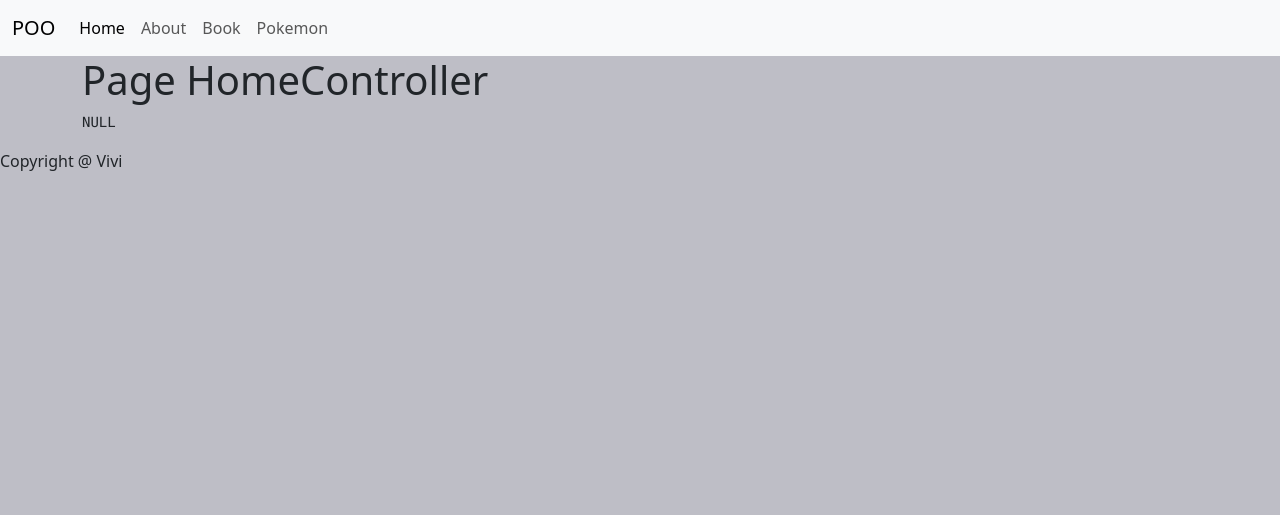
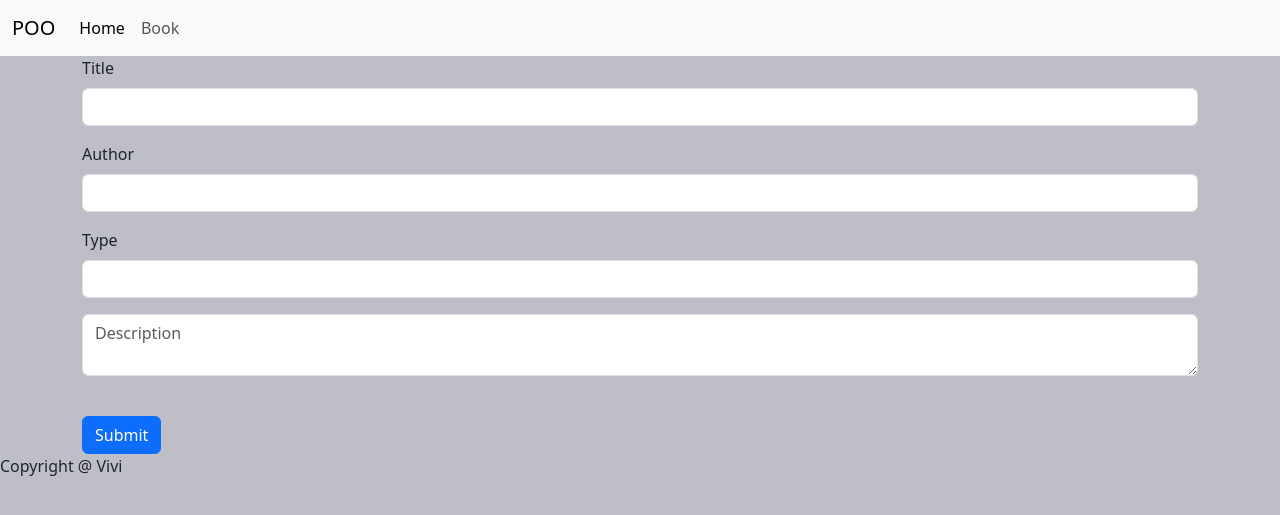
Before and after one commit to lana-12/PDO, a PHP site: the page made by index.php in a window 1280 px wide. Shown: the top 515 px of the page. Run offline with PHP 8.4, Linux system fonts and the light colour scheme; data that the repository does not hold is empty.

Commit message:
setting up the crud

```diff
--- a/asset/css/style.css
+++ b/asset/css/style.css
@@ -1,3 +1,9 @@
 body {
     background-color: #bebec6;
 }
+
+
+.showBook {
+    border: solid #fff 2px;
+    padding: 10px;
+}
--- a/src/Controller/Book.php
+++ b/src/Controller/Book.php
@@ -18,7 +18,6 @@ class Book extends AbstractController{
         $view->setHtml('book.php');
         $view->setFooter('footer.html');
 
-
         $view->render([
             'flash' => $this->getFlashMessage(),
             'titlePage' => 'Page BookController',
@@ -26,17 +25,69 @@ class Book extends AbstractController{
         ]);
     }
 
+    public function showBook()
+    {
+        $view = new Views();
+        $id = $_GET['id'];
+        $book = Books::getById($id);
+        $view->setHead('head.html');
+        $view->setHeader('header.html');
+        $view->setHtml('show.php');
+        $view->setFooter('footer.html');
+
+        $view->render([
+            'flash' => $this->getFlashMessage(),
+            'titlePage' => 'Page ShowBookController',
+            'book' => $book,
+        ]);
+    }
+    public function create()
+    {
+        if (isset($_POST['submit'])) {
+            if (isset($_POST['title']) && $_POST['title'] !== "") {
+                if (isset($_POST['author']) && $_POST['author'] !== "") {
+                    if (isset($_POST['type']) && $_POST['type'] !== "") {
+                        if (isset($_POST['description']) && $_POST['description'] !== "") {
+
+                            $result = false;
+                            $result = Books::create([
+                                'title' => $_POST['title'],
+                                'author' => $_POST['author'],
+                                'type' => $_POST['type'],
+                                'description' => $_POST['description'],
+                            ]);
+
+                            if ($result) {
+                                $this->setFlashMessage("Le livre a été bien créé", "success");
+                            }
+                        }
+                    }
+                }
+            }
+        }
+
+        $view = new Views();
+        $view->setHead('head.html');
+        $view->setHeader('header.html');
+        $view->setHtml('createBook.php');
+        $view->setFooter('footer.html');
+
+        $view->render([
+            'flash' => $this->getFlashMessage(),
+            'titlePage' => 'Page BookController',
+        ]);
+    }
 
     public function delete()
     {
         $result = false;
-        $this->setFlashMessage('Aucun enregistrement ne correspond', 'error');
+        $this->setFlashMessage('Aucun livre ne correspond', 'error');
         if (isset($_GET['id'])) {
             $id = $_GET['id'];
             $result = Books::delete($id);
         }
         if ($result) {
-            $this->setFlashMessage("L'enregistrement a bien été supprimé", "success");
+            $this->setFlashMessage("Le livre a bien été supprimé", "success");
         }
         $this->index();
 
@@ -46,7 +97,48 @@ class Book extends AbstractController{
     {
         $id = $_GET['id'];
         $book = Books::getById($id);
+        // Vérifie si un livre avec $id existe sinon je le redirige vers controller=book + method=index
+        if (!$book) {
 
+            http_response_code(404);
+
+            //Redirection vers controller de mon choix, ici c'est Controller/Book.php
+            header('Location: /?controller=book');
+        }
+
+        if (isset($_POST['submit'])) {
+            if (isset($_POST['title']) && $_POST['title'] !== "") {
+                    if (isset($_POST['author']) && $_POST['author'] !== "") {
+                            if (isset($_POST['type']) && $_POST['type'] !== "") {
+                                if (isset($_POST['description']) && $_POST['description'] !== "") {
+
+                            $result = false;
+                            $this->setFlashMessage('Aucun enregistrement ne correspond', 'error');
+                            if (isset($_GET['id'])) {
+                                // $id = $_GET['id'];
+                                $result = Books::update(
+                                    $_GET['id'],
+                                    [
+                                        'title' => $_POST['title'],
+                                        'author' => $_POST['author'],
+                                        'type' => $_POST['type'],
+                                        'description' => $_POST['description'],
+                                    ]
+                                );
+                            }
+                            if ($result) {
+                                $this->setFlashMessage("Votre Livre a été bien modifié", "success");
+                                // $this->index();
+                                header('Location: /?controller=book');
+                            }
+                        }
+                    }
+                }
+            }
+        }
+
+        $id = $_GET['id'];
+        $book = Books::getById($id);
         $view = new Views();
         $view->setHead('head.html');
         $view->setHeader('header.html');
@@ -60,70 +152,4 @@ class Book extends AbstractController{
         ]);
     }
 
-    public function update()
-    {
-        $id = $_GET['id'];
-        $book = Books::getById($id);
-        MyFunction::dump('LAAAAA: ' . $id);
-
-
-
-        // Vérifie si un livre avec $id existe sinon je le redirige vers controller=book + method=index
-        if (!$book) {
-
-            http_response_code(404);
-
-            //Redirection vers controller de mon choix, ici c'est Controller/Book.php
-            header('Location: /?controller=book');
-        }
-        // $result = Books::update(
-        //     $id,
-        //     [
-        //         'title' => $_POST['title'],
-        //         'author' => $_POST['author'],
-        //         'type' => $_POST['type'],
-        //         'description' => $_POST['description'],
-        //     ]
-        // );
-
-        // var_dump($result);
-        // die;
-
-        if (isset($_POST['submit'])) {
-            // var_dump($_POST['description']);
-            echo 'hello';
-            if (isset($_POST['title']) && $_POST['title'] !== "") {
-                echo 'hello';
-                if (isset($_POST['author']) && $_POST['author'] !== "") {
-                    echo 'hello';
-                    if (isset($_POST['type']) && $_POST['type'] !== "") {
-                        echo 'hello';
-                        if (isset($_POST['description']) && $_POST['description'] !== "") {
-                            echo 'hello';
-
-                            $result = false;
-                            $this->setFlashMessage('Aucun enregistrement ne correspond', 'error');
-                            if (isset($_GET['id'])) {
-                                // $id = $_GET['id'];
-                                $result = Books::update(
-                                    $id,
-                                    [
-                                        'title' => $_POST['title'],
-                                        'author' => $_POST['author'],
-                                        'type' => $_POST['typeR'],
-                                        'description' => $_POST['description'],
-                                    ]
-                                );
-                            }
-                            if ($result) {
-                                $this->setFlashMessage("Votre compte a été bien modifié", "success");
-                                $this->index();
-                            }
-                        }
-                    }
-                }
-            }
-        }
-
-    }
 }
--- a/src/Controller/Home.php
+++ b/src/Controller/Home.php
@@ -14,8 +14,7 @@ class Home extends AbstractController{
     public function index()
     {
         $view = new Views();
-        $books = Books::getAll();
-        $id = Books::getById(3);
+
         $view->setHead('head.html');
         $view->setHeader('header.html');
         $view->setHtml('index.php');
@@ -25,8 +24,6 @@ class Home extends AbstractController{
         $view->render([
             'flash' => $this->getFlashMessage(),
             'titlePage' => 'Page HomeController',
-            'books' => $books,
-            'id'=> $id,
         ]);
     }
 
--- a/src/Entity/Model.php
+++ b/src/Entity/Model.php
@@ -2,6 +2,7 @@
 
 namespace Vivi\PDO\Entity;
 
+use PDO;
 use Vivi\PDO\Kernel\DataBase;
 use Vivi\PDO\Utils\MyFunction;
 
@@ -77,85 +78,59 @@ private static function Execute($sql, array $attributes =null)
     }
 
 
-    public static function insert(array $datas)
+    // public static function insert(array $datas)
+    // {
+    //     $sql = "insert into " . self::getEntityName() . " values (NULL,";
+    //     $count = count($datas);
+    //     $i = 1;
+    //     foreach ($datas as $data) {
+    //         if ($i < $count) {
+    //             $sql .= "'$data',";
+    //         } else {
+    //             $sql .= "'$data'";
+    //         }
+    //         $i++;
+    //     }
+    //     $sql .= ")";
+    //     return DataBase::getInstance()->exec($sql);
+    // }
+
+    public static function create($data)
     {
-        $sql = "insert into " . self::getEntityName() . " values (NULL,";
-        $count = count($datas);
-        $i = 1;
-        foreach ($datas as $data) {
-            if ($i < $count) {
-                $sql .= "'$data',";
-            } else {
-                $sql .= "'$data'";
-            }
-            $i++;
-        }
-        $sql .= ")";
-        return DataBase::getInstance()->exec($sql);
+        $db = Database::getInstance();
+        $sql = "INSERT INTO " . self::getEntityName() . "(title, author, type, description) VALUES (:title, :author, :type, :description)";
+        $stmt = $db->prepare($sql);
+
+        $stmt->bindParam(':title', $data['title'], PDO::PARAM_STR);
+        $stmt->bindParam(':author', $data['author'], PDO::PARAM_STR);
+        $stmt->bindParam(':type', $data['type'], PDO::PARAM_STR);
+        $stmt->bindParam(':description', $data['description'], PDO::PARAM_STR);
+
+        return $stmt->execute();
     }
 
 
-// My function qui marche
     public static function delete(int $id)
     {
         $sql = "delete from " . self::getEntityName() . " where id= ?";
-        var_dump($sql);
-        die();
         return self::Execute($sql, [$id]);
     }
 
-    //Fonction Hervé
-    // public static function delete(int $id)
-    // {
-    //     $sql = "delete from " . self::getEntityName() . " where id=$id";
-    //     return DataBase::getInstance()->exec($sql);
-    // }
+    public static function update(int $id, array $data)
+    {
 
+        $db = Database::getInstance();
+        $sql = "UPDATE " . self::getEntityName() . " SET title= :title, author= :author, type= :type, description = :description WHERE id= :id";
+        $stmt = $db->prepare($sql);
 
+        $stmt->bindValue(':title', $data['title'],PDO::PARAM_STR);
+        $stmt->bindValue(':author', $data['author'],PDO::PARAM_STR);
+        $stmt->bindValue(':type', $data['type'],PDO::PARAM_STR);
+        $stmt->bindValue(':description', $data['description'],PDO::PARAM_STR);
+        $stmt->bindValue(':id', $id ,PDO::PARAM_STR);
 
-    public static function update(int $id, array $datas)
-    {
-        MyFunction::dump($datas);
-        // die;
-
-        $sql = "update " . self::getEntityName() . " set ";
-        $count = count($datas);
-        $i = 1;
-        foreach ($datas as $key => $value) {
-            if ($i < $count) {
-                $sql .= "$key=':$value',";
-            } else {
-                $sql .= "$key='$value',";
-            }
-            $i++;
-        }
-        $sql .= " where id=$id";
-      var_dump($sql);
-      die;
-        return DataBase::getInstance()->exec($sql);
+        return $stmt->execute();
     }
-    // public static function update(int $id, array $datas)
-    // {
-    //     $sql = "update " . self::getEntityName() . " set ";
-    //     $count = count($datas);
-    //     $i = 1;
-    //     foreach ($datas as $key => $value) {
-    //         if ($i < $count) {
-    //             $sql .= "$key=':$value'";
-    //         } else {
-    //             $sql .= "$key='$value',";
-    //         }
-    //         $i++;
-    //     }
-    //     $sql .= " where id=$id";
-
-    //     return DataBase::getInstance()->exec($sql);
-    // }
-
-
-
-
-
 
 
 
--- a/src/Templates/navBar.html
+++ b/src/Templates/navBar.html
@@ -18,13 +18,7 @@
                     <a class="nav-link active" aria-current="page" href="/">Home</a>
                 </li>
                 <li class="nav-item">
-                    <a class="nav-link" href="index.php?controller=About">About</a>
-                </li>
-                <li class="nav-item">
                     <a class="nav-link" href="index.php?controller=Book">Book</a>
-                </li>
-                <li class="nav-item">
-                    <a class="nav-link" href="index.php?controller=Pokemon">Pokemon</a>
                 </li>
             </ul>
         </div>
--- a/src/Views/book.php
+++ b/src/Views/book.php
@@ -5,6 +5,8 @@
 
 <main class="container">
     <h1><?= $titlePage; ?></h1>
+    <a href='index.php?controller=Book&method=create' class="btn btn-primary">New Book</a>
+
 
     <?php
     foreach ($books as $book) :
@@ -20,6 +22,7 @@
                 <h3 class="card-title"> <?= $book->getAuthor() ?> </h3>
                 <h2 class="card-title"> <?= $book->getType() ?> </h2>
                 <p class="card-text"><?= $book->getDescription() ?></p>
+                <a href='index.php?controller=Book&method=showBook&id=<?= $book->getId() ?>' class="btn btn-primary">Détail</a>
                 <a href='index.php?controller=Book&method=edit&id=<?= $book->getId() ?>' class="btn btn-warning">Modifier</a>
                 <a href='index.php?controller=Book&method=delete&id=<?= $book->getId() ?>' class="btn btn-danger">Supprimer</a>
             </div>
--- /dev/null
+++ b/src/Views/createBook.php
@@ -0,0 +1,27 @@
+<main class="container">
+
+    <form action="index.php?controller=Book&method=create" method="POST">
+
+        <div class="mb-3">
+            <label for="title" class="form-label">Title</label>
+            <input type="text" class="form-control" id="title" name="title" aria-describedby="titleHelp">
+        </div>
+        <div class="mb-3">
+            <label for="author" class="form-label">Author</label>
+            <input type="text" class="form-control" id="author" name="author" aria-describedby="authorHelp">
+        </div>
+        <div class="mb-3">
+            <label for="type" class="form-label">Type</label>
+            <input type="text" class="form-control" id="type" name="type" aria-describedby="typeRHelp">
+        </div>
+
+        <div class="mb-3">
+            <textarea class="form-control" name="description" id="description" placeholder="Description"></textarea>
+            <label for="description"></label>
+        </div>
+
+        <button type="submit" class="btn btn-primary" name="submit">Submit</button>
+    </form>
+
+
+</main>
--- a/src/Views/index.php
+++ b/src/Views/index.php
@@ -7,13 +7,5 @@ use Vivi\PDO\Utils\MyFunction;
 <main class="container">
     <h1><?= $titlePage; ?></h1>
 
-    <?php
-    MyFunction::dump($id);
-
-
-
-
-
-    ?>
 
 </main>
```
Also changed, not shown: src/Views/show.php (added, +14 -0 lines), src/Views/updateBook.php (+6 -6 lines), asset/img/livre.jpg (added), 1 other file.
